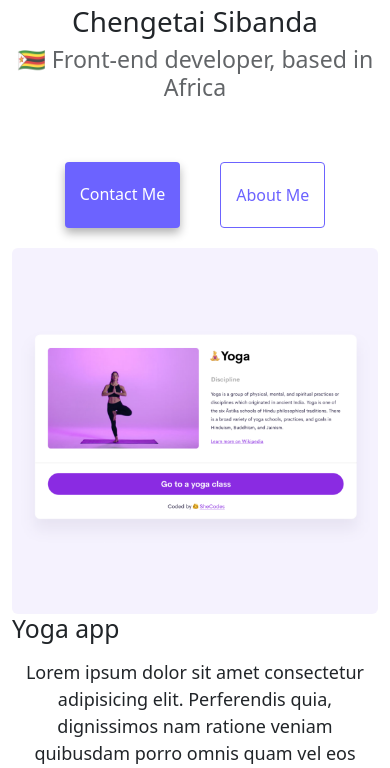
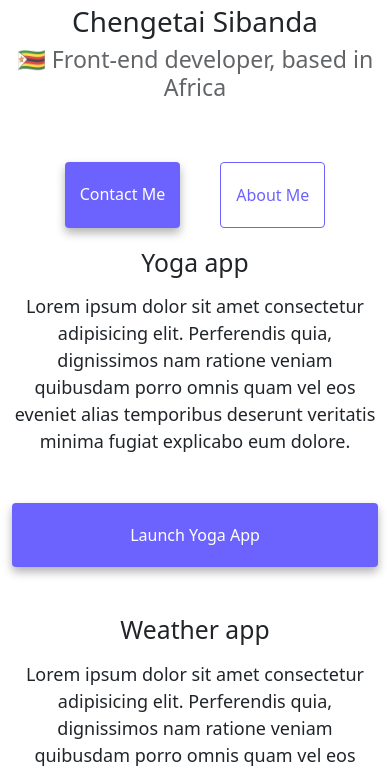
Before and after one commit to ChengetaiS/yoga-page, a plain HTML site: page index.html in a window 390 px wide. Shown: the part 81-849 px from the top of the page. Drawn offline with nearby package versions, Linux system fonts and the light colour scheme.

Commit message:
completed css utility class touch ups on images

```diff
--- a/index.html
+++ b/index.html
@@ -66,7 +66,7 @@
         <div class="col-md-6">
           <img
             src="images/yoga.png"
-            class="img-fluid rounded d-sm-none d-md-block"
+            class="img-fluid rounded d-none d-sm-block"
           />
         </div>
         <div class="col-md-6">
@@ -98,7 +98,7 @@
         <div class="col-md-6">
           <img
             src="images/weather.png"
-            class="img-fluid rounded d-sm-none d-md-block"
+            class="img-fluid rounded d-none d-sm-block"
           />
         </div>
       </div>
@@ -106,7 +106,7 @@
         <div class="col-md-6">
           <img
             src="images/yogurt.png"
-            class="img-fluid rounded d-sm-none d-md-block"
+            class="img-fluid rounded d-none d-sm-block"
           />
         </div>
         <div class="col-md-6">
--- a/style.css
+++ b/style.css
@@ -92,4 +92,12 @@ p {
 }
 
 @media (max-width: 576px) {
+  .primary-link {
+    margin: 0 auto;
+    display: block;
+    text-align: center;
+  }
+  h2 {
+    text-align: center;
+  }
 }
```
Also changed, not shown: about.html (+1 -1 lines).
